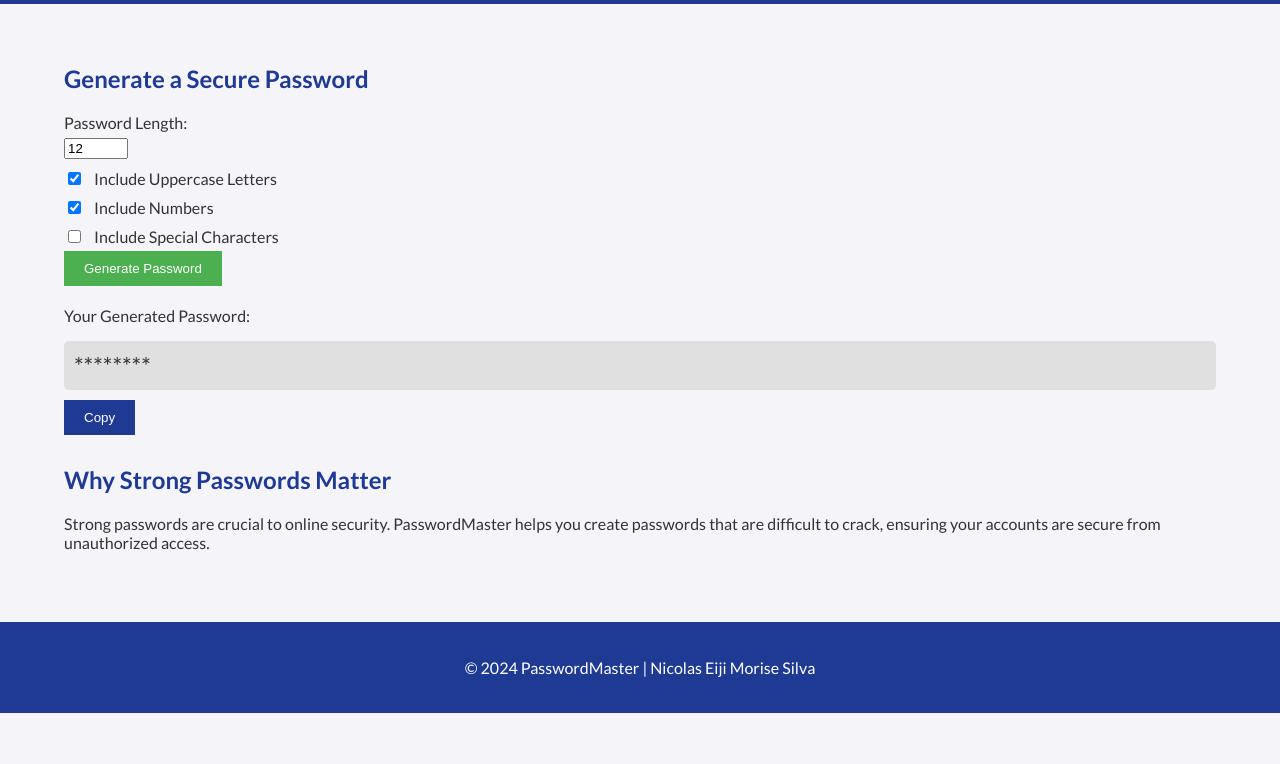
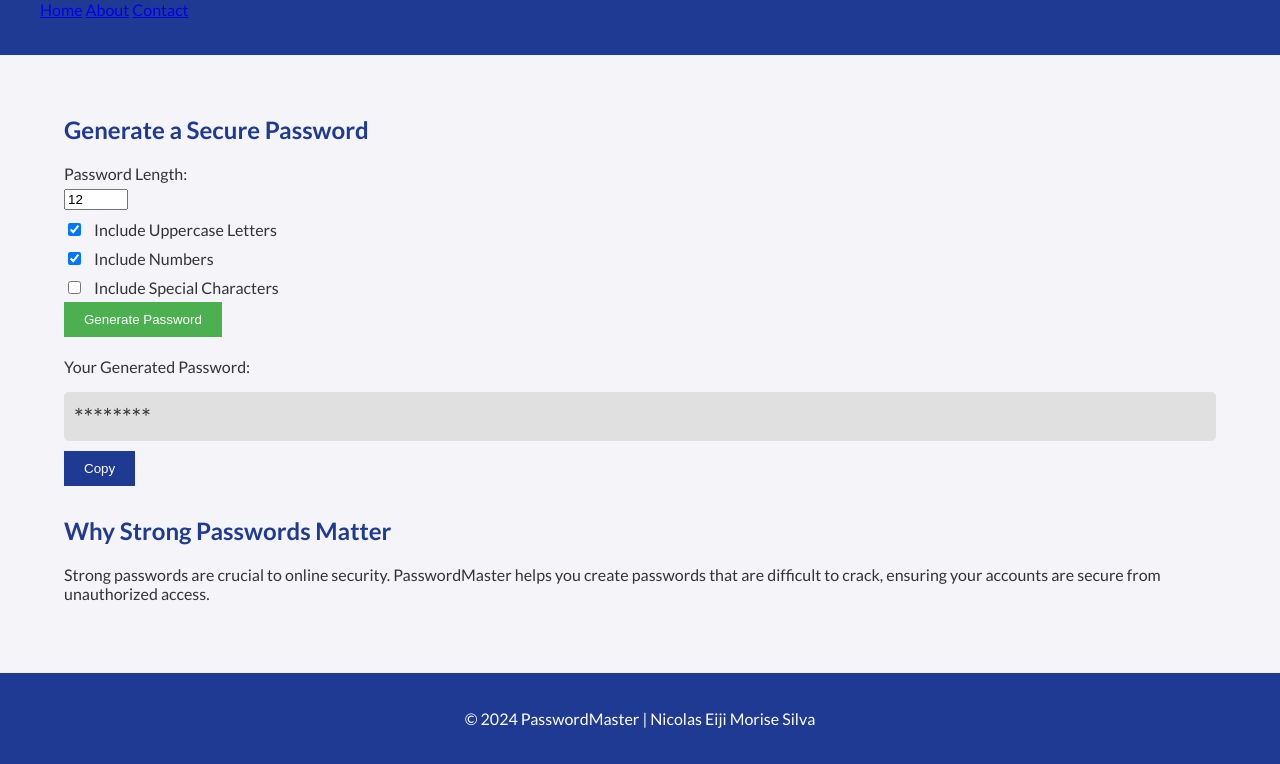
Before and after one commit to Linguinese/wdd131, a plain HTML site: page project/password-site.html in a window 1280 px wide. Shown: the part 75-839 px from the top of the page. Before the commit the page ends 800 px from the top, so only its background shows below. Drawn offline with Linux system fonts and the light colour scheme.

Commit message:
Update password-site.html

```diff
--- a/project/password-site.html
+++ b/project/password-site.html
@@ -13,7 +13,15 @@
     <!-- Header Section -->
     <header>
         <h1>PasswordMaster</h1>
+        <nav>
+            <ul>
+                <a href="password-site.html">Home</a>
+                <a href="about.html">About</a>
+                <a href="contact.html">Contact</a>
+            </ul>
+        </nav>
     </header>
+
 
     <!-- Main Section -->
     <main>
```
